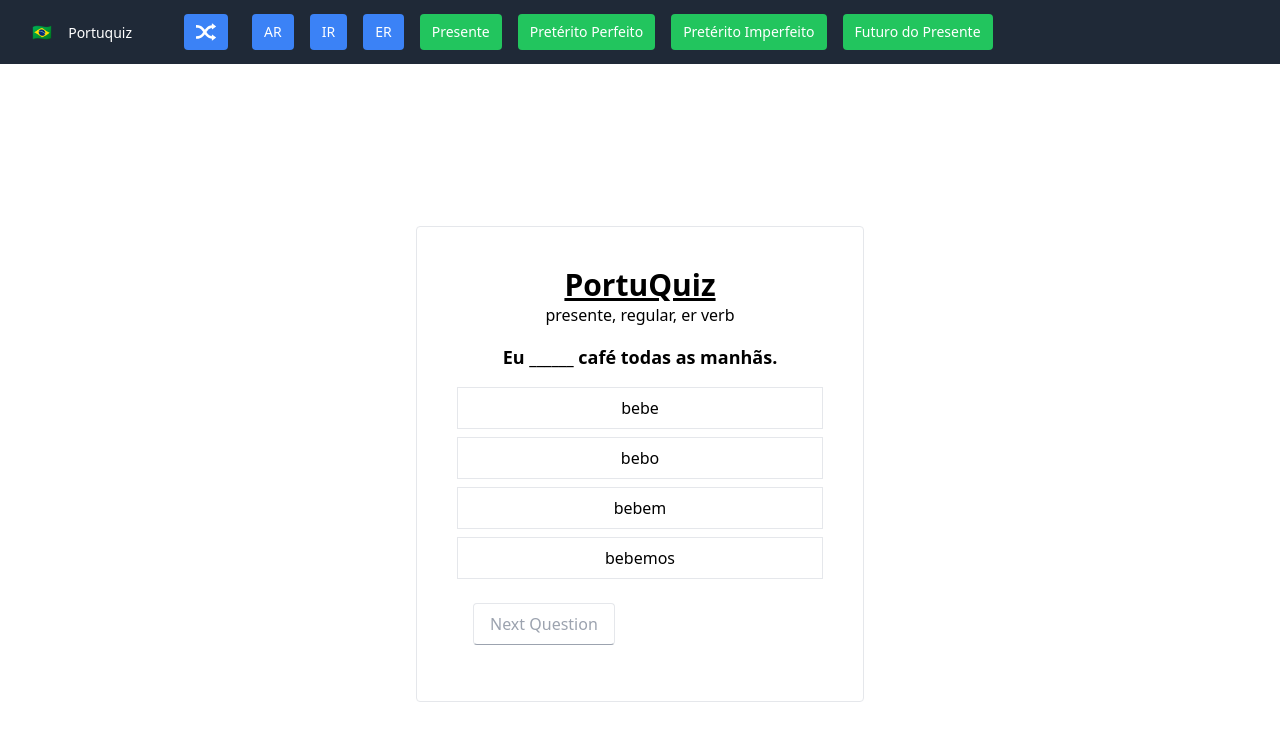
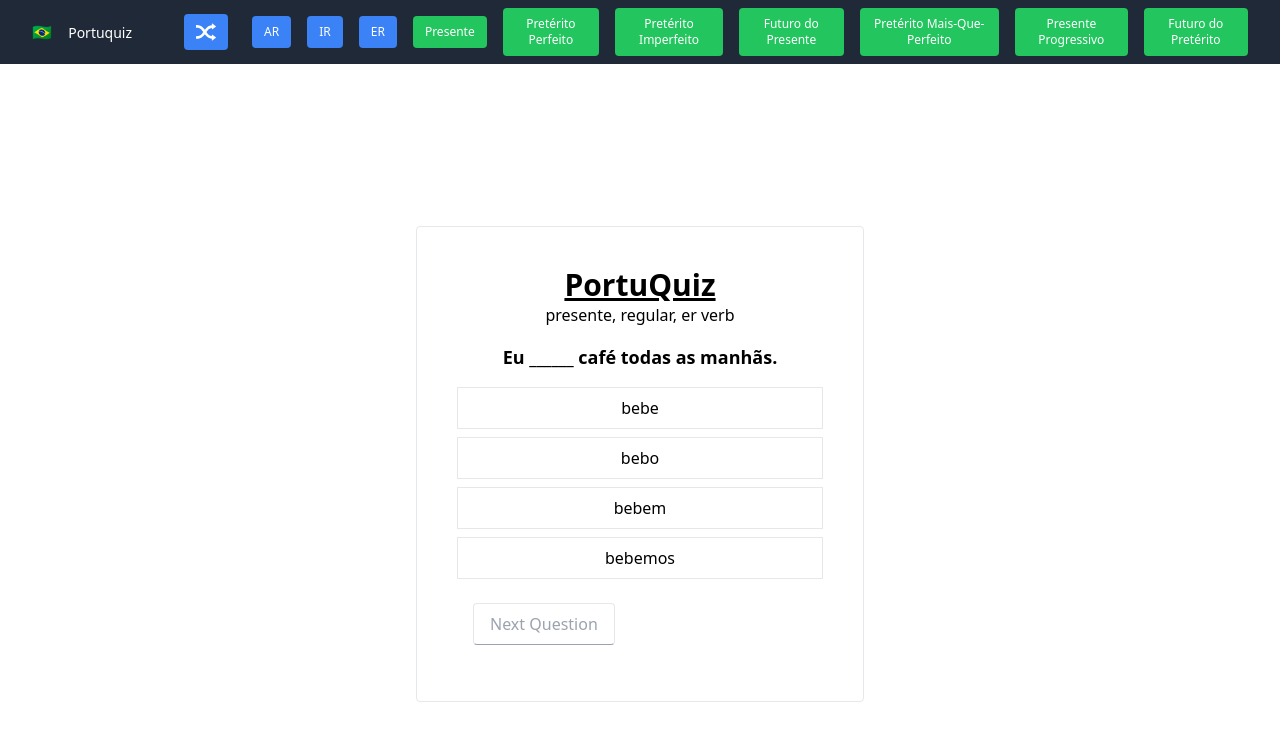
Before and after one commit to jarrodmedrano/portuquiz, a React (Create React App) app in the folder apps/web/: page / in a window 1280 px wide. Shown: the top 740 px of the page. Built offline with nearby package versions, Linux system fonts and the light colour scheme.

Commit message:
added more tenses

```diff
--- a/apps/web/src/App.tsx
+++ b/apps/web/src/App.tsx
@@ -96,6 +96,34 @@ function App() {
         );
         setQuizQuestions(irregQuestions);
         break;
+      case "preterito-mais-que-perfeito":
+        console.log(value);
+        const fpDQuestions = questionz.filter(
+          (q) => q.tense === "preterito-mais-que-perfeito"
+        );
+        setQuizQuestions(fpDQuestions);
+        break;
+      case "futuro-do-imperfeito":
+        console.log(value);
+        const fpIQuestions = questionz.filter(
+          (q) => q.tense === "futuro-do-imperfeito"
+        );
+        setQuizQuestions(fpIQuestions);
+        break;
+      case "presente-progressivo":
+        console.log(value);
+        const ppPQuestions = questionz.filter(
+          (q) => q.tense === "presente-progressivo"
+        );
+        setQuizQuestions(ppPQuestions);
+        break;
+      case "futuro-do-preterito":
+        console.log(value);
+        const fpPQuestions = questionz.filter(
+          (q) => q.tense === "futuro-do-preterito"
+        );
+        setQuizQuestions(fpPQuestions);
+        break;
       default:
         console.log(value);
         setQuizQuestions(questionz);
--- a/apps/web/src/Navbar.tsx
+++ b/apps/web/src/Navbar.tsx
@@ -24,7 +24,7 @@ const Navbar = ({
             <div className="hidden md:block">
               <div className="ml-10 flex items-center space-x-4">
                 <button
-                  className="bg-blue-500 hover:bg-blue-600 px-3 py-2 mr-2 text-sm text-white rounded"
+                  className="bg-blue-500 hover:bg-blue-600 px-3 py-2 mr-2 text-xs text-white rounded"
                   onClick={handleClick}
                   value="shuffle"
                 >
@@ -61,53 +61,74 @@ const Navbar = ({
                   </svg>
                 </button>
                 <button
-                  className="bg-blue-500 hover:bg-blue-600 px-3 py-2 mr-2 text-sm text-white rounded"
+                  className="bg-blue-500 hover:bg-blue-600 px-3 py-2 mr-2 text-xs text-white rounded"
                   onClick={handleClick}
                   value="ar"
                 >
                   AR
                 </button>
                 <button
-                  className="bg-blue-500 hover:bg-blue-600 px-3 py-2 mr-2 text-sm text-white rounded"
+                  className="bg-blue-500 hover:bg-blue-600 px-3 py-2 mr-2 text-xs text-white rounded"
                   onClick={handleClick}
                   value="ir"
                 >
                   IR
                 </button>
                 <button
-                  className="bg-blue-500 hover:bg-blue-600 px-3 py-2 mr-2 text-sm text-white rounded"
+                  className="bg-blue-500 hover:bg-blue-600 px-3 py-2 mr-2 text-xs text-white rounded"
                   onClick={handleClick}
                   value="er"
                 >
                   ER
                 </button>
                 <button
-                  className="bg-green-500 hover:bg-green-600 px-3 py-2 mr-2 text-sm text-white rounded"
+                  className="bg-green-500 hover:bg-green-600 px-3 py-2 mr-2 text-xs text-white rounded"
                   onClick={handleClick}
                   value="presente"
                 >
                   Presente
                 </button>
                 <button
-                  className="bg-green-500 hover:bg-green-600 px-3 py-2 mr-2 text-sm text-white rounded"
+                  className="bg-green-500 hover:bg-green-600 px-3 py-2 mr-2 text-xs text-white rounded"
                   onClick={handleClick}
                   value="preterito-perfeito"
                 >
                   Pretérito Perfeito
                 </button>
                 <button
-                  className="bg-green-500 hover:bg-green-600 px-3 py-2 mr-2 text-sm text-white rounded"
+                  className="bg-green-500 hover:bg-green-600 px-3 py-2 mr-2 text-xs text-white rounded"
                   onClick={handleClick}
                   value="preterito-imperfeito"
                 >
                   Pretérito Imperfeito
                 </button>
                 <button
-                  className="bg-green-500 hover:bg-green-600 px-3 py-2 mr-2 text-sm text-white rounded"
+                  className="bg-green-500 hover:bg-green-600 px-3 py-2 mr-2 text-xs text-white rounded"
                   onClick={handleClick}
                   value="futuro-do-presente"
                 >
                   Futuro do Presente
+                </button>
+                <button
+                  className="bg-green-500 hover:bg-green-600 px-3 py-2 mr-2 text-xs text-white rounded"
+                  onClick={handleClick}
+                  value="preterito-mais-que-perfeito"
+                >
+                  Pretérito Mais-Que-Perfeito
+                </button>
+                <button
+                  className="bg-green-500 hover:bg-green-600 px-3 py-2 mr-2 text-xs text-white rounded"
+                  onClick={handleClick}
+                  value="presente-progressivo"
+                >
+                  Presente Progressivo
+                </button>
+                <button
+                  className="bg-green-500 hover:bg-green-600 px-3 py-2 mr-2 text-xs text-white rounded"
+                  onClick={handleClick}
+                  value="futuro-do-preterito"
+                >
+                  Futuro do Pretérito
                 </button>
               </div>
             </div>
--- a/apps/web/src/questions.json
+++ b/apps/web/src/questions.json
@@ -259,6 +259,136 @@
         { "id": "a3", "text": "ligava", "isCorrect": false },
         { "id": "a4", "text": "liguei", "isCorrect": false }
       ]
+    },
+    {
+      "tense": "presente-progressivo",
+      "regularity": "regular",
+      "verbType": "ar",
+      "text": "Eu ________ o texto agora.",
+      "translation": "I am reading the text now.",
+      "answers": [
+        { "id": "a1", "text": "estou lendo", "isCorrect": true },
+        { "id": "a2", "text": "li", "isCorrect": false },
+        { "id": "a3", "text": "leria", "isCorrect": false },
+        { "id": "a4", "text": "leio", "isCorrect": false }
+      ]
+    },
+    {
+      "tense": "futuro-do-preterito",
+      "regularity": "regular",
+      "verbType": "er",
+      "text": "Você ________ se soubesse.",
+      "translation": "You would eat if you knew.",
+      "answers": [
+        { "id": "a1", "text": "comeria", "isCorrect": true },
+        { "id": "a2", "text": "come", "isCorrect": false },
+        { "id": "a3", "text": "comem", "isCorrect": false },
+        { "id": "a4", "text": "comia", "isCorrect": false }
+      ]
+    },
+    {
+      "tense": "presente",
+      "regularity": "irregular",
+      "verbType": "ir",
+      "text": "Ele ________ muito bem.",
+      "translation": "He feels very well.",
+      "answers": [
+        { "id": "a1", "text": "sente", "isCorrect": true },
+        { "id": "a2", "text": "sentiria", "isCorrect": false },
+        { "id": "a3", "text": "sentiu", "isCorrect": false },
+        { "id": "a4", "text": "sentir", "isCorrect": false }
+      ]
+    },
+    {
+      "tense": "preterito-perfeito",
+      "regularity": "regular",
+      "verbType": "ar",
+      "text": "Nós ________ a verdade.",
+      "translation": "We discovered the truth.",
+      "answers": [
+        { "id": "a1", "text": "descobrimos", "isCorrect": true },
+        { "id": "a2", "text": "descobriríamos", "isCorrect": false },
+        { "id": "a3", "text": "descobríamos", "isCorrect": false },
+        { "id": "a4", "text": "descobremos", "isCorrect": false }
+      ]
+    },
+    {
+      "tense": "futuro-do-presente",
+      "regularity": "regular",
+      "verbType": "ir",
+      "text": "Ela ________ a resposta em breve.",
+      "translation": "She will choose the answer soon.",
+      "answers": [
+        { "id": "a1", "text": "escolherá", "isCorrect": true },
+        { "id": "a2", "text": "escolheu", "isCorrect": false },
+        { "id": "a3", "text": "escolhia", "isCorrect": false },
+        { "id": "a4", "text": "escolhe", "isCorrect": false }
+      ]
+    },
+    {
+      "tense": "presente-progressivo",
+      "regularity": "regular",
+      "verbType": "er",
+      "text": "Nós ________ para a festa.",
+      "translation": "We are running to the party.",
+      "answers": [
+        { "id": "a1", "text": "estamos correndo", "isCorrect": true },
+        { "id": "a2", "text": "corremos", "isCorrect": false },
+        { "id": "a3", "text": "correríamos", "isCorrect": false },
+        { "id": "a4", "text": "corri", "isCorrect": false }
+      ]
+    },
+    {
+      "tense": "futuro-do-preterito",
+      "regularity": "irregular",
+      "verbType": "ir",
+      "text": "Eles ________ se pudessem.",
+      "translation": "They would go if they could.",
+      "answers": [
+        { "id": "a1", "text": "iriam", "isCorrect": true },
+        { "id": "a2", "text": "foram", "isCorrect": false },
+        { "id": "a3", "text": "vão", "isCorrect": false },
+        { "id": "a4", "text": "indo", "isCorrect": false }
+      ]
+    },
+    {
+      "tense": "presente",
+      "regularity": "regular",
+      "verbType": "ar",
+      "text": "Você ________ muito bem.",
+      "translation": "You dance very well.",
+      "answers": [
+        { "id": "a1", "text": "dança", "isCorrect": true },
+        { "id": "a2", "text": "dançaria", "isCorrect": false },
+        { "id": "a3", "text": "dançou", "isCorrect": false },
+        { "id": "a4", "text": "dançavam", "isCorrect": false }
+      ]
+    },
+    {
+      "tense": "preterito-perfeito",
+      "regularity": "regular",
+      "verbType": "er",
+      "text": "Eu ________ o contrato.",
+      "translation": "I read the contract.",
+      "answers": [
+        { "id": "a1", "text": "li", "isCorrect": true },
+        { "id": "a2", "text": "leria", "isCorrect": false },
+        { "id": "a3", "text": "lê", "isCorrect": false },
+        { "id": "a4", "text": "lendo", "isCorrect": false }
+      ]
+    },
+    {
+      "tense": "presente-progressivo",
+      "regularity": "irregular",
+      "verbType": "ir",
+      "text": "Eles ________.",
+      "translation": "They are coming.",
+      "answers": [
+        { "id": "a1", "text": "estão vindo", "isCorrect": true },
+        { "id": "a2", "text": "vêm", "isCorrect": false },
+        { "id": "a3", "text": "viriam", "isCorrect": false },
+        { "id": "a4", "text": "vieram", "isCorrect": false }
+      ]
     }
   ]
 }
```
